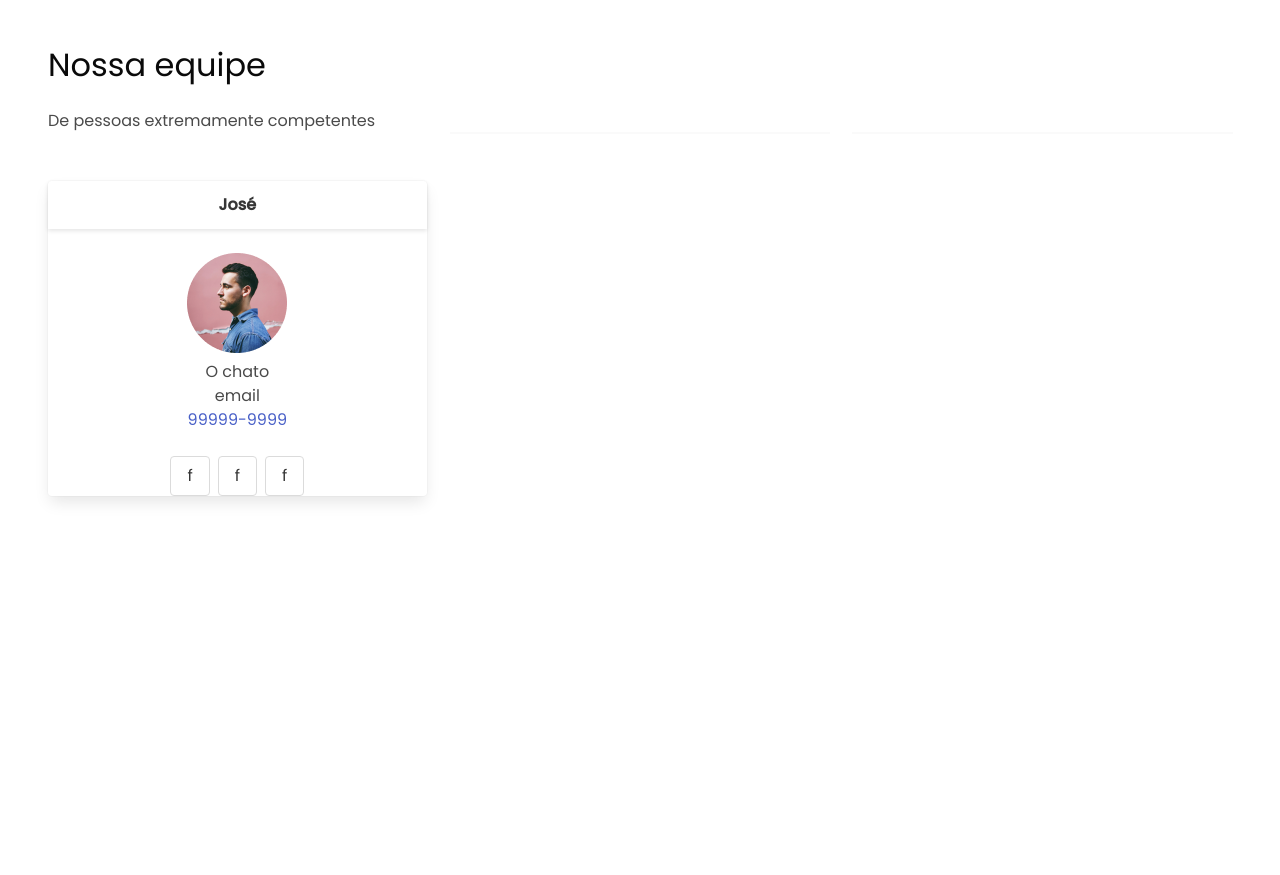
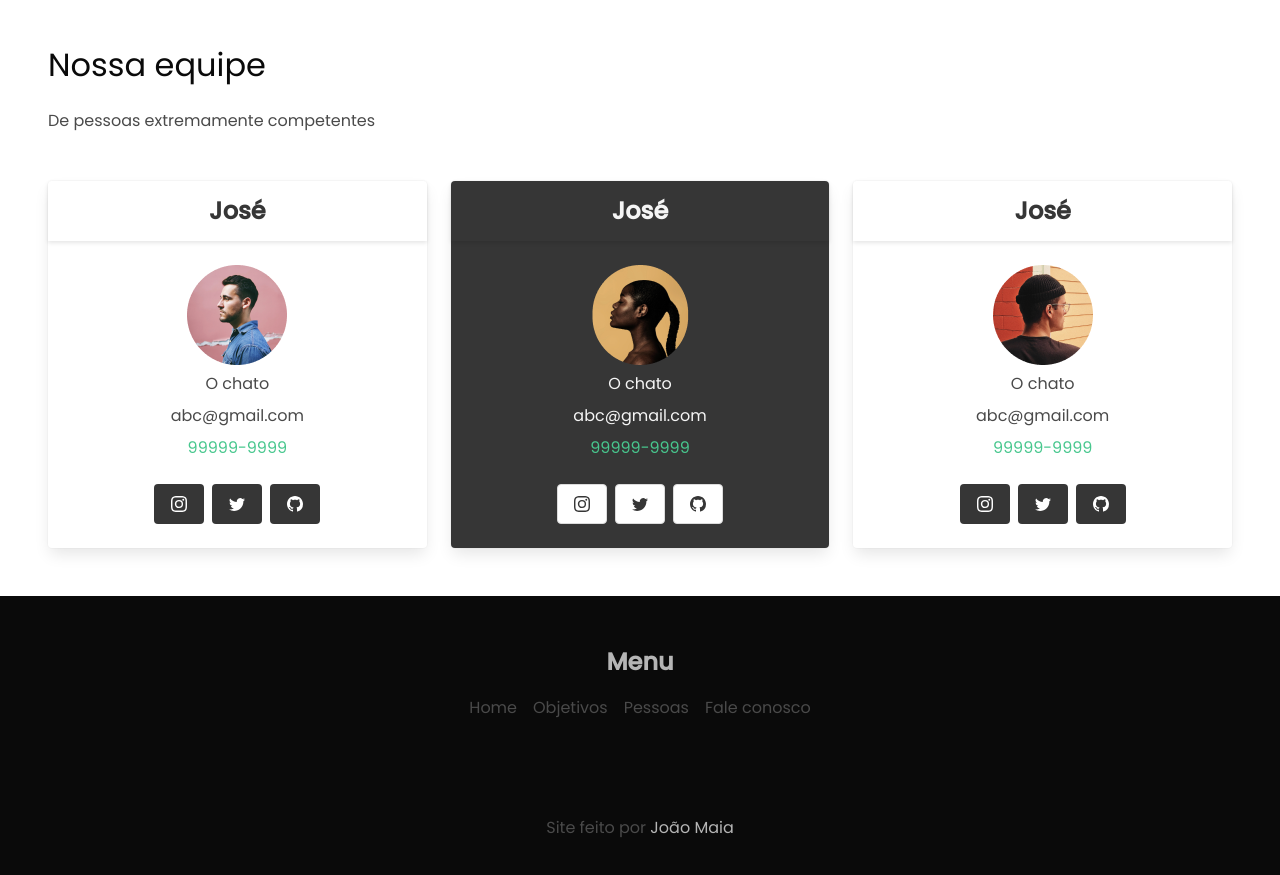
Before and after one commit to JoaoMaiaa/person-api, a React (Vite) app: page / in a window 1280 px wide. Shown: the part 2037-2912 px from the top of the page. Before the commit the page ends 2581 px from the top, so only its background shows below. Built offline with nearby package versions, Linux system fonts and the light colour scheme; no server answers.

Commit message:
feito o card com pessoas, footer e o footer menu tambem

```diff
--- a/package.json
+++ b/package.json
@@ -1,5 +1,5 @@
 {
-  "name": "rocketflix",
+  "name": "person-api",
   "private": true,
   "version": "0.0.0",
   "scripts": {
@@ -11,6 +11,7 @@
     "axios": "^0.26.1",
     "bulma": "^0.9.3",
     "react": "^17.0.2",
+    "react-bootstrap-icons": "^1.8.1",
     "react-dom": "^17.0.2",
     "tslib": "^2.3.1"
   },
--- a/src/App.jsx
+++ b/src/App.jsx
@@ -2,6 +2,9 @@ import { useState, useEffect, Fragment } from 'react'
 import api from './services/api'
 import Navbar from './components/navbar'
 import job from '../assets/images/job.jpg'
+import { Twitter } from 'react-bootstrap-icons'
+import { Instagram } from 'react-bootstrap-icons'
+import { Github } from 'react-bootstrap-icons'
 import startup from '../assets/images/startup.jpg'
 import person1 from '../assets/images/artista-1.png'
 import person2 from '../assets/images/artista-2.png'
@@ -160,7 +163,7 @@ function App() {
             <div className="card mt-5 has-text-centered">
               <div className="card-header">
                 <div className="card-title mx-auto">
-                  <p className="h3 card-header-title">José</p>
+                  <p className="h3 is-size-4 card-header-title">José</p>
                 </div>
               </div>
               <div className="card-content">
@@ -168,29 +171,76 @@ function App() {
                   <img src={person1} alt="" className="img-fluid" />
                 </div>
                 <p>O chato</p>
-                <p>email</p>
-                <a href="#">99999-9999</a>
+                <p className="my-2">abc@gmail.com</p>
+                <a href="#" class="has-text-success">99999-9999</a>
               </div>
-              <div>
-                <a href="#" className="button">f</a>
-                <a href="#" className="button mx-2">f</a>
-                <a href="#" className="button">f</a>
+              <div className="pb-5">
+                <a href="#" className="button is-dark"><Instagram/></a>
+                <a href="#" className="button is-dark mx-2"><Twitter/></a>
+                <a href="#" className="button is-dark"><Github/></a>
               </div>
             </div>
           </div>
-          <div className="column">
-            <div className="card">
-
+          <div className="column mt-5">
+            <div className="card mt-5 has-text-centered has-text-light has-background-dark">
+              <div className="card-header">
+                <div className="card-title mx-auto">
+                  <p className="h3 is-size-4 card-header-title has-text-light">José</p>
+                </div>
+              </div>
+              <div className="card-content">
+                <div className="card-image">
+                  <img src={person2} alt="" className="img-fluid" />
+                </div>
+                <p>O chato</p>
+                <p className="my-2">abc@gmail.com</p>
+                <a href="#" class="has-text-success">99999-9999</a>
+              </div>
+              <div className="pb-5">
+                <a href="#" className="button"><Instagram/></a>
+                <a href="#" className="button mx-2"><Twitter/></a>
+                <a href="#" className="button"><Github/></a>
+              </div>
             </div>
           </div>
-          <div className="column">
-            <div className="card">
-
+          <div className="column mt-5">
+            <div className="card mt-5 has-text-centered">
+              <div className="card-header">
+                <div className="card-title mx-auto">
+                  <p className="h3 is-size-4 card-header-title">José</p>
+                </div>
+              </div>
+              <div className="card-content">
+                <div className="card-image">
+                  <img src={person3} alt="" className="img-fluid" />
+                </div>
+                <p>O chato</p>
+                <p className="my-2">abc@gmail.com</p>
+                <a href="#" class="has-text-success">99999-9999</a>
+              </div>
+              <div className="pb-5">
+                <a href="#" className="button is-dark"><Instagram/></a>
+                <a href="#" className="button is-dark mx-2"><Twitter/></a>
+                <a href="#" className="button is-dark"><Github/></a>
+              </div>
             </div>
           </div>
         </div>
       </section>
-
+      <section className="section has-background-black">
+        <div className="container">
+          <h3 className="mx-2 is-flex-tablet is-justify-content-center is-size-4 has-text-grey-light h3 mb-4 has-text-weight-semibold">Menu</h3>
+          <ul className="is-flex-tablet is-justify-content-center">
+            <li><a className="has-text-grey-dark mx-2" href="#">Home</a></li>
+            <li><a className="has-text-grey-dark mx-2" href="#">Objetivos</a></li>
+            <li><a className="has-text-grey-dark mx-2" href="#">Pessoas</a></li>
+            <li><a className="has-text-grey-dark mx-2" href="#">Fale conosco</a></li>
+          </ul>
+        </div>
+      </section>
+      <footer className="footer has-background-black has-text-centered">
+         Site feito por <a href="#" className="has-text-center has-text-grey-light">João Maia</a>
+      </footer>
     </Fragment>
   )
 }
```
Also changed, not shown: 1 other file (tests, documents, lock files or other folders).
